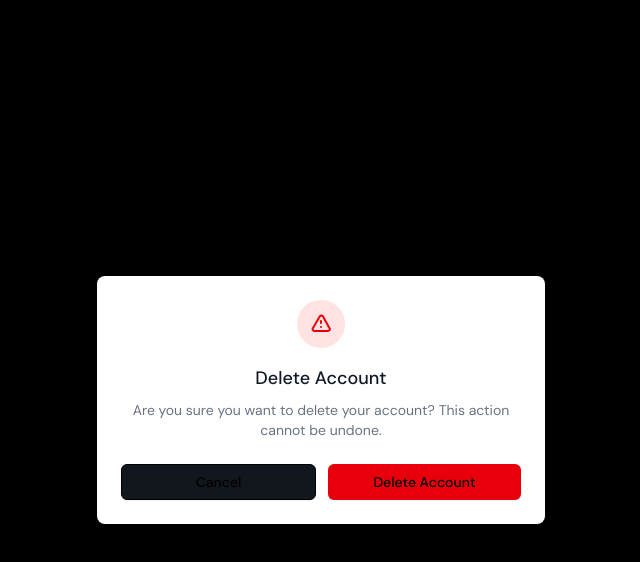
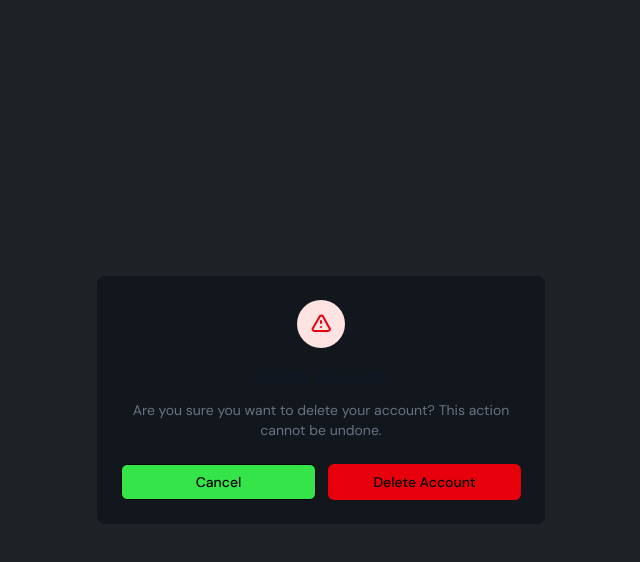
Before and after one commit to thesongmartins/Cipher-Chat, a React (Vite) app: page /settings in a window 1280 px wide. Both pictures are taken after a click on the button "Delete Account". Shown: the top 562 px of the page, without its empty margins (319-959 px from the left). Built offline with nearby package versions, Linux system fonts and the light colour scheme; no server answers.

Commit message:
Fixing and Debugging

```diff
--- a/src/pages/Settings.tsx
+++ b/src/pages/Settings.tsx
@@ -121,7 +121,7 @@ const Settings = () => {
                   variant="outline"
                   size="sm"
                   onClick={() => setShowDeleteConfirm(true)}
-                  className="border-red-300 text-red-700 hover:bg-red-50 hover:border-red-400"
+                  className="ml-2 border-red-300 text-red-700 hover:bg-red-50 hover:border-red-400"
                 >
                   Delete Account
                 </Button>
@@ -132,8 +132,8 @@ const Settings = () => {
 
         {/* Delete Confirmation Modal */}
         {showDeleteConfirm && (
-          <div className="fixed inset-0 bg-black bg-opacity-50 flex items-center justify-center z-50">
-            <div className="bg-white dark:bg-gray-800 rounded-lg p-6 w-full max-w-md mx-4">
+          <div className="fixed inset-0 bg-side-background flex items-center justify-center z-50">
+            <div className="bg-background rounded-lg p-6 w-full max-w-md mx-4">
               <div className="text-center">
                 <div className="mx-auto flex items-center justify-center h-12 w-12 rounded-full bg-red-100 dark:bg-red-900 mb-4">
                   <svg
@@ -163,7 +163,7 @@ const Settings = () => {
                   <Button
                     variant="outline"
                     onClick={() => setShowDeleteConfirm(false)}
-                    className="flex-1"
+                    className="flex-1 bg-active-green"
                   >
                     Cancel
                   </Button>
```
